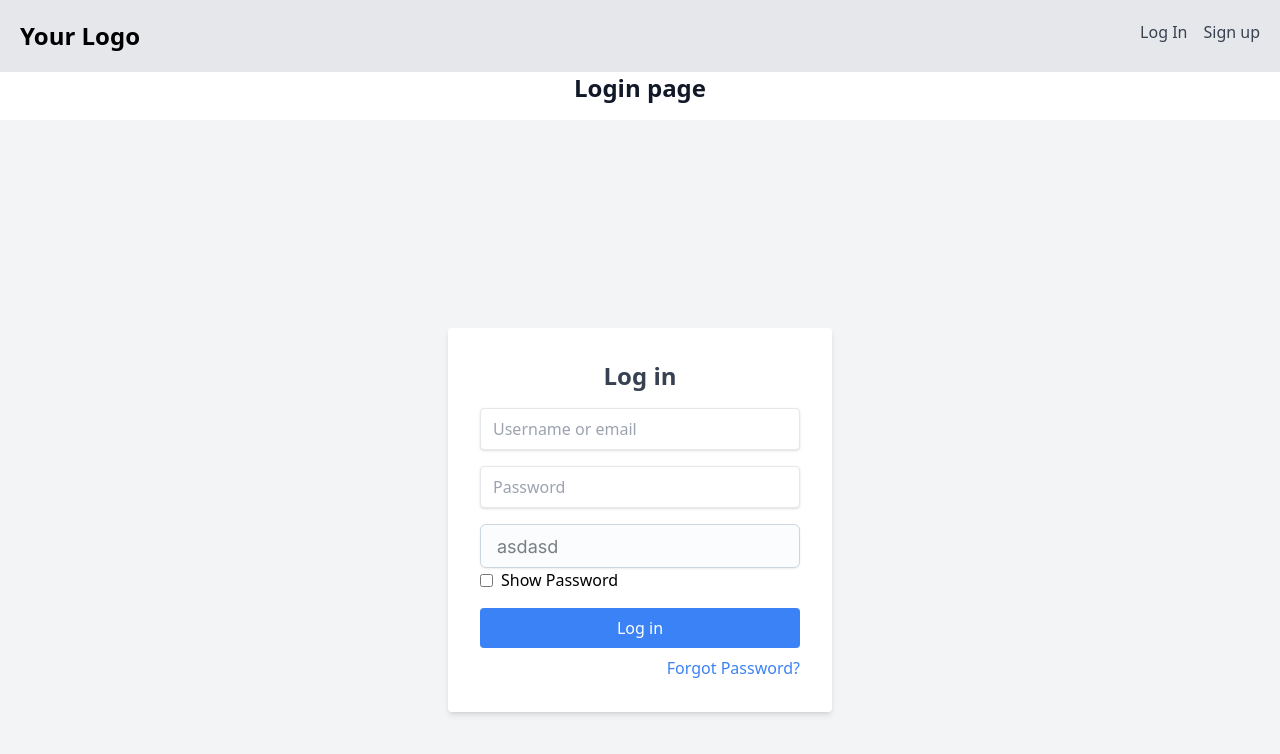
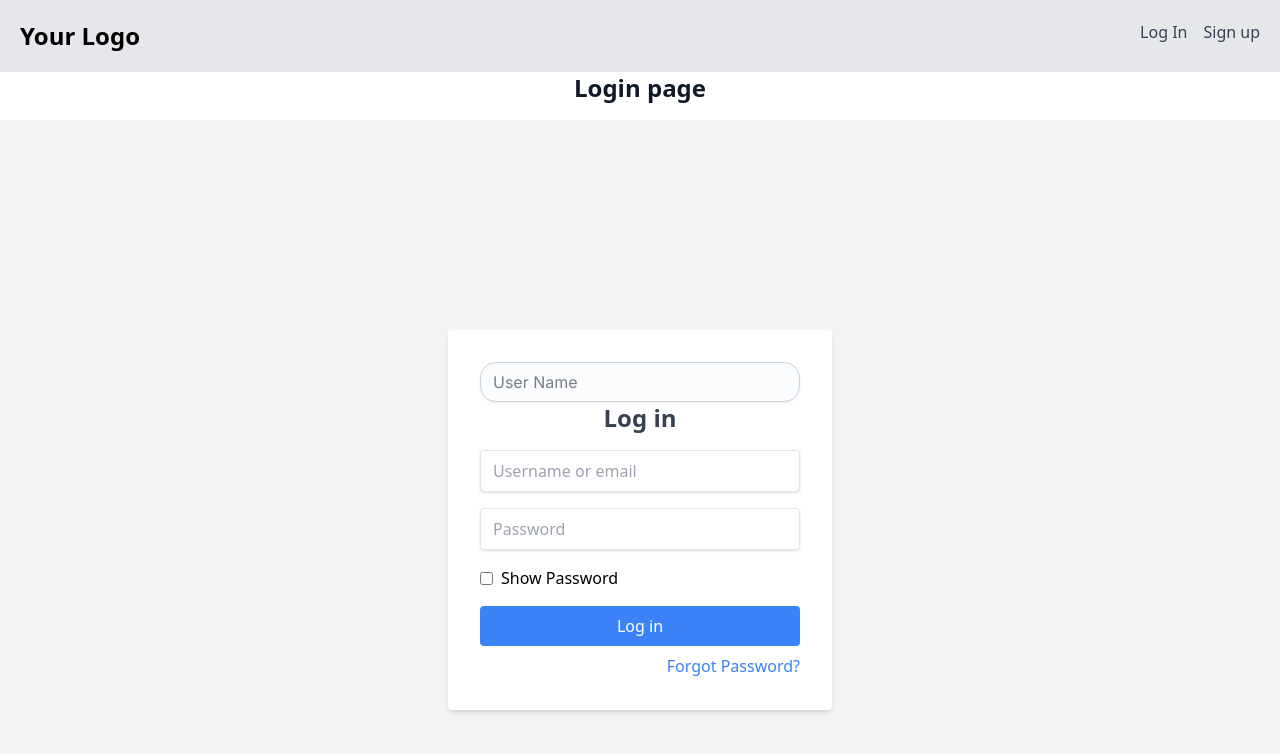
Before and after one commit to JanKrysztop/grub-guru, a Next.js app: page /login in a window 1280 px wide. Shown: the top 754 px of the page. Built offline with nearby package versions, Linux system fonts and the light colour scheme.

Commit message:
add custom input from MUI Joy

```diff
--- a/components/forms/LoginForm.js
+++ b/components/forms/LoginForm.js
@@ -5,7 +5,7 @@ import { useRouter } from "next/router";
 import { useDispatch } from "react-redux";
 import { setLoginStatus, setUserName, setUserData } from "@/redux/userSlice";
 
-import Input from "@mui/joy/Input";
+import CustomInput from "@/components/ui/CustomInput";
 
 const LoginForm = () => {
   const [login, setLogin] = useState("");
@@ -66,6 +66,12 @@ const LoginForm = () => {
         onSubmit={handleSubmit}
         className="w-full max-w-sm p-8 m-4 bg-white rounded shadow-md"
       >
+        <CustomInput
+          placeholder="User Name"
+          type="text"
+          value={login}
+          onChange={(e) => setLogin(e.target.value)}
+        />
         <h1 className="mb-4 text-2xl font-bold text-center text-gray-700">
           Log in
         </h1>
@@ -84,21 +90,7 @@ const LoginForm = () => {
           onChange={(e) => setPassword(e.target.value)}
           className="w-full px-3 py-2 mb-4 text-gray-700 border rounded shadow appearance-none focus:outline-none focus:shadow-outline"
         />
-        <Input
-          placeholder="asdasd"
-          size="lg"
-          sx={{
-            "--Input-focusedInset": "var(--any, )",
-            "--Input-focusedThickness": "0.25rem",
-            "--Input-focusedHighlight": "#549801",
-            "&::before": {
-              transition: "box-shadow .15s ease-in-out",
-            },
-            "&:focus-within": {
-              borderColor: "#549801",
-            },
-          }}
-        />
+
         <div className="flex items-center mb-4">
           <input
             type="checkbox"
--- /dev/null
+++ b/components/ui/CustomInput.js
@@ -0,0 +1,27 @@
+import Input from "@mui/joy/Input";
+import { forwardRef } from "react";
+const customInputStyles = {
+  height: "40px",
+  borderRadius: "16px",
+  "&.MuiInput-root.Mui-focused, &.MuiInput-root.Mui-focused::before": {
+    boxShadow: `inset 0 0 0 2px #549801`,
+  },
+};
+
+const CustomInput = forwardRef(
+  ({ placeholder, value, onChange, type, style, ...props }, ref) => {
+    return (
+      <Input
+        type={type}
+        sx={{ ...customInputStyles, ...style }}
+        placeholder={placeholder}
+        value={value}
+        onChange={onChange}
+        ref={ref}
+        {...props} // Pass any additional props to the underlying Input component
+      />
+    );
+  }
+);
+
+export default CustomInput;
```
